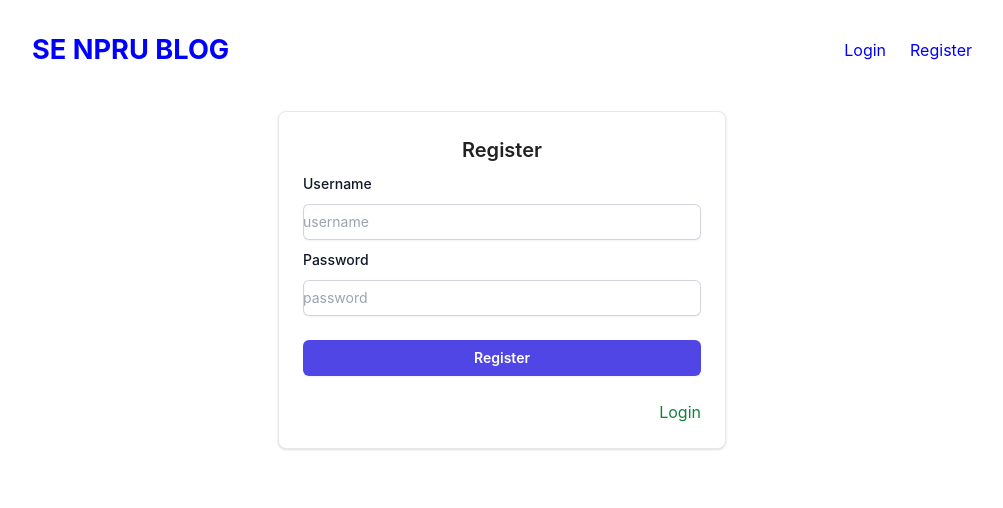
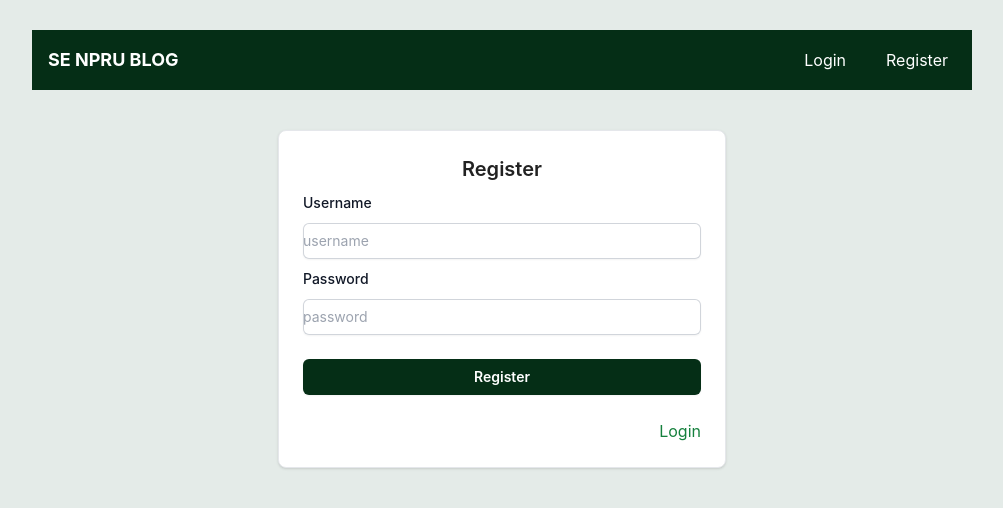
Before and after one commit to aumnatthacha/mern-blog, a React (Vite) app in the folder frontend/: page /register in a window 1280 px wide. Shown: the top 508 px of the page, without its empty margins (138-1141 px from the left). Built offline with nearby package versions, Linux system fonts and the light colour scheme.

Commit message:
update_ui

```diff
--- a/frontend/package.json
+++ b/frontend/package.json
@@ -12,6 +12,8 @@
   "dependencies": {
     "@emotion/react": "^11.11.1",
     "@emotion/styled": "^11.11.0",
+    "@headlessui/react": "^1.7.17",
+    "@headlessui/tailwindcss": "^0.2.0",
     "@heroicons/react": "^2.0.18",
     "@mui/icons-material": "^5.15.0",
     "@mui/material": "^5.15.0",
--- a/frontend/src/components/Header.jsx
+++ b/frontend/src/components/Header.jsx
@@ -1,38 +1,45 @@
 /* eslint-disable no-unused-vars */
-import React, { useContext } from 'react'
+import React, { useContext } from 'react';
 import { Link } from 'react-router-dom';
-import { UseContext, useEffect } from "react";
 import { UserContext } from '../context/UserContext';
+
 const baseURL = import.meta.env.VITE_BASE_URL;
 
 const Header = () => {
   const { setUserInfo, userInfo } = useContext(UserContext);
   const username = userInfo?.username;
+
   const logout = () => {
     fetch(`${baseURL}/logout`, {
-      credentials: "include",
-      method: "POST",
-    });
-    setUserInfo(null);
+      credentials: 'include',
+      method: 'POST',
+    })
+      .then(() => setUserInfo(null))
+      .catch((error) => console.error('Logout failed:', error));
   };
+
   return (
-    <header>
-      <Link to={"/"} className='logo'>SE NPRU BLOG</Link>
+    <header className="bg-green-950 p-4">
+      <div className="container mx-auto flex justify-between items-center">
+
+        <Link to="/" className="text-white text-lg font-bold">SE NPRU BLOG</Link>
+
         <nav>
-        {username && (
+          {username ? (
             <>
-            <Link to={"/create"}>Create</Link>
-            <a onClick={logout}>Logout({username})</a>
+              <Link to="/create" className="text-white mx-2">Create</Link>
+              <a onClick={logout} className="text-white mx-2">Logout ({username})</a>
             </>
-        )}
-        {!username && (
+          ) : (
             <>
-            <Link to={"/login"}>Login</Link>
-            <Link to={"/register"}>Register</Link>
+              <Link to="/login" className="text-white mx-2">Login</Link>
+              <Link to="/register" className="text-white mx-2">Register</Link>
             </>
           )}
         </nav>
+      </div>
     </header>
-  )
-}
-export default Header
+  );
+};
+
+export default Header;
--- a/frontend/src/index.css
+++ b/frontend/src/index.css
@@ -5,7 +5,7 @@
 
   color-scheme: light dark;
   color: rgba(255, 255, 255, 0.87);
-  background-color: #ffffff;
+  background-color: #e4ebe8;
 
   font-synthesis: none;
   text-rendering: optimizeLegibility;
--- a/frontend/src/pages/CreatePage.jsx
+++ b/frontend/src/pages/CreatePage.jsx
@@ -50,7 +50,7 @@ const CreatePage = () => {
       <div className="mt-6 flex items-center justify-end gap-x-6">
         <button
           type="submit"
-          className="rounded-md bg-amber-700 px-3 py-2 text-sm font-semibold text-white shadow-sm hover:bg-amber-600 focus-visible:outline focus-visible:outline-2 focus-visible:outline-offset-2"
+          className="rounded-md bg-green-950 px-3 py-2 text-sm font-semibold text-white shadow-sm hover:bg-green-700 focus-visible:outline"
         >
           Create Post
         </button>
--- a/frontend/src/pages/LoginPage.jsx
+++ b/frontend/src/pages/LoginPage.jsx
@@ -40,9 +40,9 @@ export const LoginPage = () => {
   }
 
   return (
-    <form className='block max-w-md p-6 mx-auto bg-white border border-gray-200 rounded-lg shadow hover:bg-gray-100 dark:bg-gray-800 dark:border-gray-700 dark:hover:bg-gray-700' onSubmit={login}>
+    <form className='block max-w-md p-6 mx-auto bg-white border border-gray-200 rounded-lg shadow' onSubmit={login}>
       <div>
-        <h1 className='text-center text-blue-500 font-semibold text-xl'>Login</h1>
+        <h1 className='text-center font-semibold text-xl'>Login</h1>
         <div>
           <label htmlFor="username" className="block text-sm font-medium leading-10 text-gray-900">
             Username
@@ -57,7 +57,7 @@ export const LoginPage = () => {
       <div className="mt-6 flex items-center justify-end gap-x-6">
         <button
           type="submit"
-          className="rounded-md bg-indigo-600 px-3 py-2 text-sm font-semibold text-white shadow-sm hover:bg-indigo-500 focus-visible:outline focus-visible:outline-2 focus-visible:outline-offset-2 focus-visible:outline-indigo-600"
+          className="rounded-md bg-green-950 px-3 py-2 text-sm font-semibold text-white shadow-sm hover:bg-green-700 focus-visible:outline"
         >
           Login
         </button>
--- a/frontend/src/pages/RegisterPage.jsx
+++ b/frontend/src/pages/RegisterPage.jsx
@@ -23,7 +23,7 @@ const RegisterPage = () => {
   };
 
   return (
-    <form className='block max-w-md p-6 mx-auto bg-white border border-gray-200 rounded-lg shadow hover:bg-gray-100 dark:bg-gray-800 dark:border-gray-700 dark:hover:bg-gray-700' onSubmit={register}>
+    <form className='block max-w-md p-6 mx-auto bg-white border border-gray-200 rounded-lg shadow' onSubmit={register}>
       <div>
         <h1 className='text-center font-semibold text-xl'>Register</h1>
         <div>
@@ -40,8 +40,7 @@ const RegisterPage = () => {
       <div className="mt-6 flex items-center justify-end gap-x-6">
         <button
           type="submit"
-          className="rounded-md bg-indigo-600 px-3 py-2 text-sm font-semibold text-white shadow-sm hover:bg-indigo-500 focus-visible:outline focus-visible:outline-2 focus-visible:outline-offset-2 focus-visible:outline-indigo-600"
-        >
+          className="rounded-md bg-green-950 px-3 py-2 text-sm font-semibold text-white shadow-sm hover:bg-green-700 focus-visible:outline">
           Register
         </button>
       </div>
```
Also changed, not shown: 1 other file (tests, documents, lock files or other folders). Lines whose indentation alone changed are shown as unchanged.
